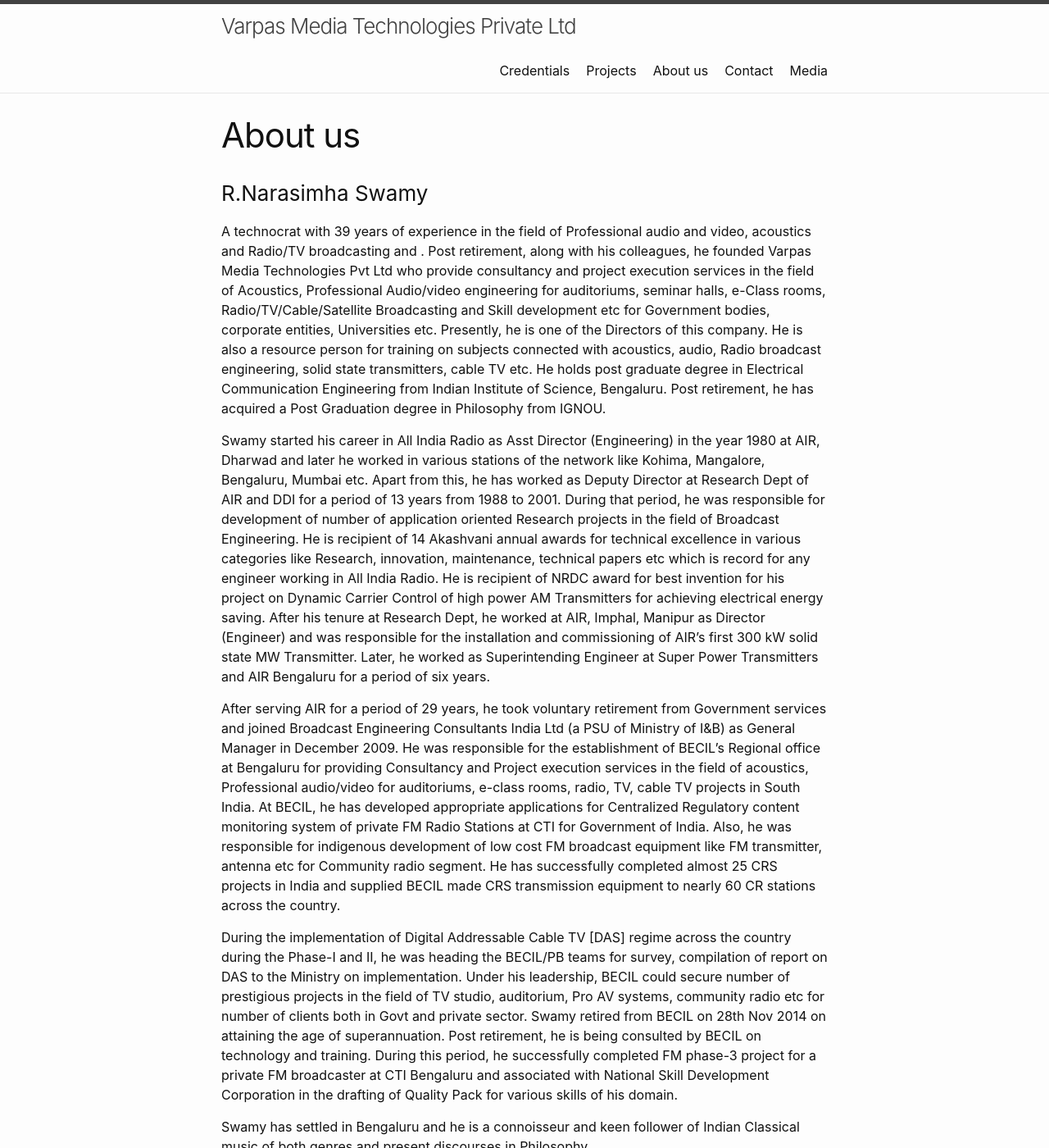
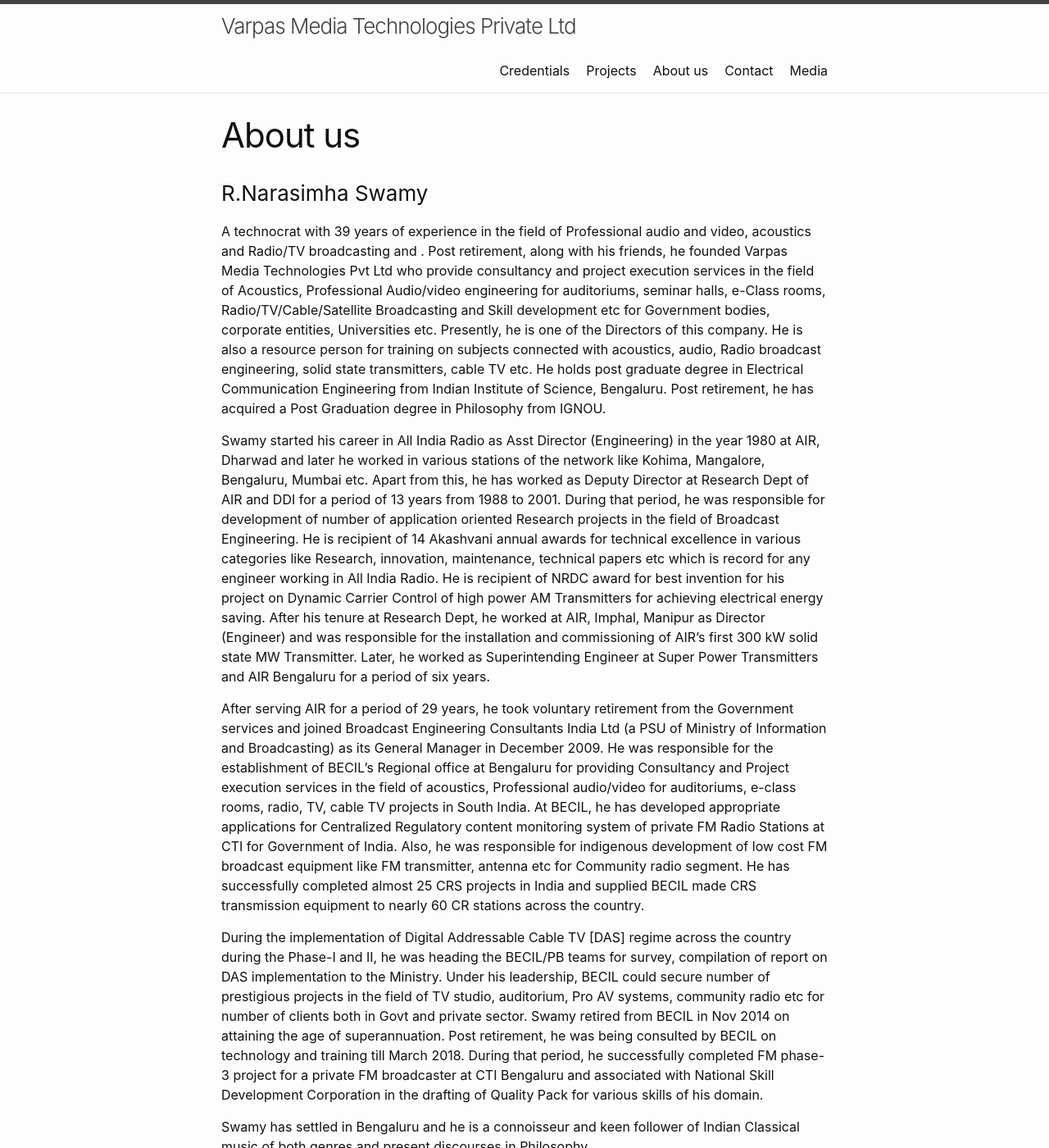
Before and after one commit to VarpasMedia/VarpasMedia.github.io, a Jekyll site: the page built from about.md, in a window 1280 px wide and 1400 px high. Shown: the whole window at 82% size. Built offline with Jekyll 4.4.1, drawn with Linux system fonts in a browser that asks for light colours; our own code applies the rules of GitHub Pages for plain Markdown files.

Commit message:
Update about.md

```diff
--- a/about.md
+++ b/about.md
@@ -6,13 +6,13 @@ permalink: /about/
 
 ### R.Narasimha Swamy
 
-A technocrat with 39 years of experience in the field of Professional audio and video, acoustics and Radio/TV broadcasting and .   Post retirement, along with his colleagues, he founded Varpas Media Technologies Pvt Ltd who provide consultancy and project execution services in the field of  Acoustics, Professional Audio/video engineering for auditoriums, seminar halls, e-Class rooms, Radio/TV/Cable/Satellite Broadcasting  and Skill development etc for Government bodies, corporate entities, Universities etc.  Presently, he is one of the Directors of this company.  He is also a resource person for training on subjects connected with acoustics, audio, Radio broadcast engineering, solid state transmitters, cable TV etc.    He holds post graduate degree in Electrical Communication Engineering from Indian Institute of Science, Bengaluru.  Post retirement, he has acquired a Post Graduation degree in Philosophy from IGNOU.
+A technocrat with 39 years of experience in the field of Professional audio and video, acoustics and Radio/TV broadcasting and .   Post retirement, along with his friends, he founded Varpas Media Technologies Pvt Ltd who provide consultancy and project execution services in the field of  Acoustics, Professional Audio/video engineering for auditoriums, seminar halls, e-Class rooms, Radio/TV/Cable/Satellite Broadcasting and Skill development etc for Government bodies, corporate entities, Universities etc.  Presently, he is one of the Directors of this company.  He is also a resource person for training on subjects connected with acoustics, audio, Radio broadcast engineering, solid state transmitters, cable TV etc.    He holds post graduate degree in Electrical Communication Engineering from Indian Institute of Science, Bengaluru.  Post retirement, he has acquired a Post Graduation degree in Philosophy from IGNOU.
 
 Swamy started his career in All India Radio as Asst Director (Engineering) in the year 1980 at AIR, Dharwad and later he worked in various stations of the network like Kohima, Mangalore, Bengaluru, Mumbai etc.  Apart from this, he has worked as Deputy Director at Research Dept of AIR and DDI for a period of 13 years from 1988 to 2001.  During that period, he was responsible for development of number of application oriented Research projects in the field of Broadcast Engineering. He is recipient of 14 Akashvani annual awards for technical excellence in various categories like Research, innovation, maintenance, technical papers etc which is record for any engineer working in All India Radio.  He is recipient of NRDC award for best invention for his project on Dynamic Carrier Control of high power AM Transmitters for achieving electrical energy saving.  After his tenure at Research Dept, he worked at AIR, Imphal, Manipur as Director (Engineer) and was responsible for the installation and commissioning of AIR’s first 300 kW solid state MW Transmitter. Later, he worked as Superintending Engineer at Super Power Transmitters and AIR Bengaluru for a period of six years.
 
-After serving AIR for a period of 29 years, he took voluntary retirement from Government services and joined Broadcast Engineering Consultants India Ltd (a PSU of Ministry of I&B) as General Manager in December 2009. He was responsible for the establishment of BECIL's Regional office at Bengaluru  for providing Consultancy and Project execution services in the field of acoustics, Professional audio/video for auditoriums, e-class rooms, radio, TV, cable TV projects in South India.  At BECIL, he has developed appropriate applications for Centralized Regulatory content monitoring system of private FM Radio Stations at CTI for Government of India.   Also, he was responsible for indigenous development of low cost FM broadcast equipment like FM transmitter, antenna etc for Community radio segment. He has successfully completed almost 25 CRS projects in India and supplied BECIL made CRS transmission equipment to nearly 60 CR stations across the country.
+After serving AIR for a period of 29 years, he took voluntary retirement from the Government services and joined Broadcast Engineering Consultants India Ltd (a PSU of Ministry of Information and Broadcasting) as its General Manager in December 2009. He was responsible for the establishment of BECIL's Regional office at Bengaluru for providing Consultancy and Project execution services in the field of acoustics, Professional audio/video for auditoriums, e-class rooms, radio, TV, cable TV projects in South India.  At BECIL, he has developed appropriate applications for Centralized Regulatory content monitoring system of private FM Radio Stations at CTI for Government of India.   Also, he was responsible for indigenous development of low cost FM broadcast equipment like FM transmitter, antenna etc for Community radio segment. He has successfully completed almost 25 CRS projects in India and supplied BECIL made CRS transmission equipment to nearly 60 CR stations across the country.
 
-During the implementation of Digital Addressable Cable TV [DAS] regime across the country during the Phase-I and II, he was heading the BECIL/PB teams for survey, compilation of report on DAS to the Ministry on implementation. Under his leadership, BECIL could secure number of prestigious projects in the field of TV studio, auditorium, Pro AV systems, community radio etc for number of clients both in Govt and private sector. Swamy retired from BECIL on 28th Nov 2014 on attaining the age of superannuation. Post retirement, he is being consulted by BECIL on technology and training.  During this period, he successfully completed FM phase-3 project for a private FM broadcaster at CTI Bengaluru and associated with National Skill Development Corporation in the drafting of Quality Pack for various skills of his domain.
+During the implementation of Digital Addressable Cable TV [DAS] regime across the country during the Phase-I and II, he was heading the BECIL/PB teams for survey, compilation of report on DAS implementation to the Ministry. Under his leadership, BECIL could secure number of prestigious projects in the field of TV studio, auditorium, Pro AV systems, community radio etc for number of clients both in Govt and private sector. Swamy retired from BECIL in Nov 2014 on attaining the age of superannuation. Post retirement, he was being consulted by BECIL on technology and training till March 2018.  During that period, he successfully completed FM phase-3 project for a private FM broadcaster at CTI Bengaluru and associated with National Skill Development Corporation in the drafting of Quality Pack for various skills of his domain.
 
 Swamy has settled in Bengaluru and he is a connoisseur and keen follower of Indian Classical music of both genres and present discourses in Philosophy.
 
```
